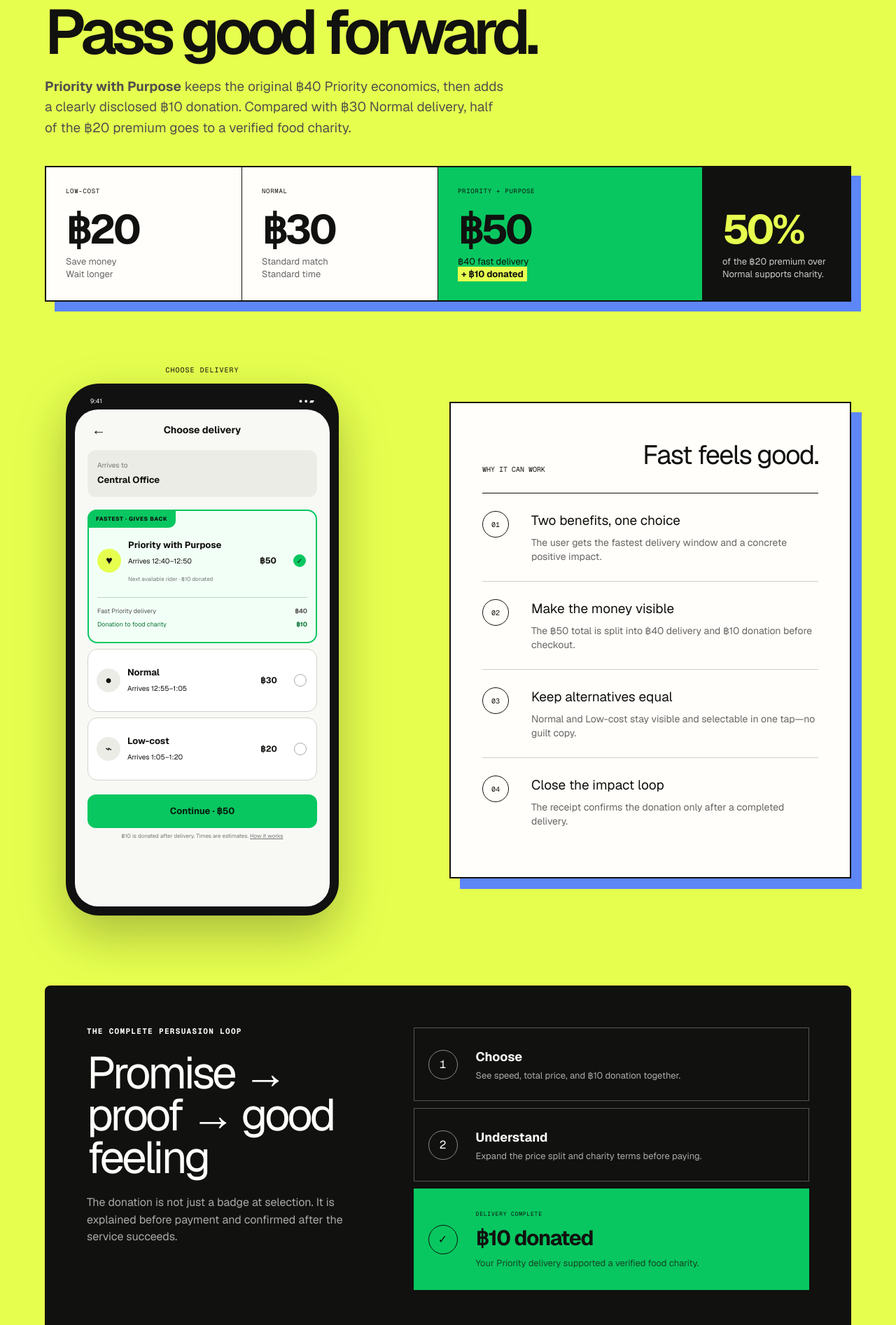
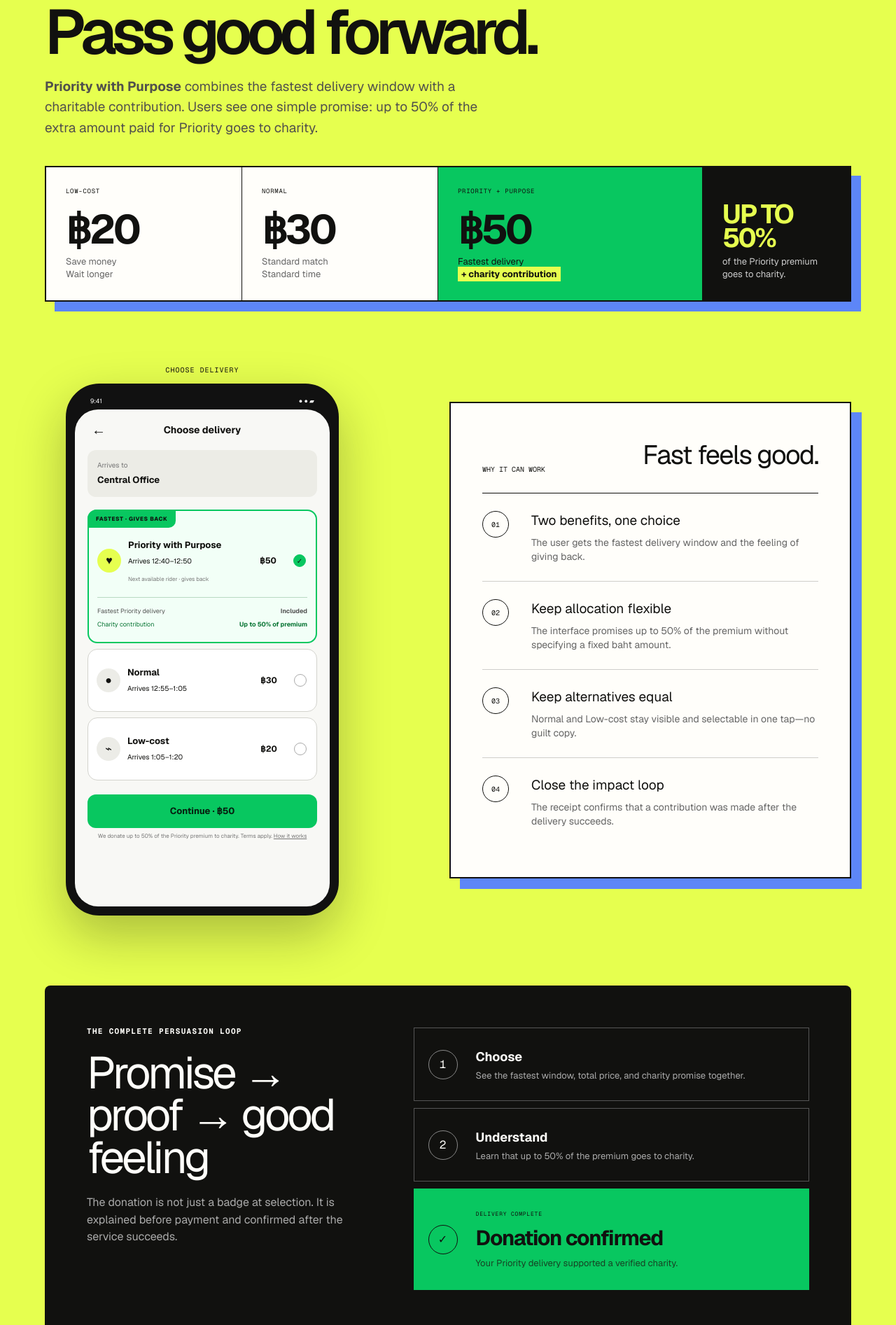
Before and after one commit to gridboxes/LMWN-Challenge, a Next.js app: page / in a window 1280 px wide. Shown: the part 8426-10319 px from the top of the page at 70% size. Built offline with nearby package versions, Linux system fonts and the light colour scheme.

Commit message:
Make Priority donation amount flexible

```diff
--- a/app/globals.css
+++ b/app/globals.css
@@ -149,7 +149,7 @@ main { overflow: clip; }
 .price-logic .logic-priority p { color: var(--ink); }
 .price-logic .logic-priority p strong { padding: 2px 5px; background: var(--acid); }
 .price-logic .logic-note { background: var(--ink); color: var(--white); }
-.price-logic .logic-note b { color: var(--acid); }
+.price-logic .logic-note b { color: var(--acid); font-size: 38px; line-height: .9; }
 .price-logic .logic-note p { color: #ccc; }
 .priority-layout { display: grid; grid-template-columns: 450px 1fr; gap: 10vw; align-items: center; }
 .basket-summary { margin: 0 18px 18px; padding: 14px; background: #ecece6; border-radius: 12px; font-size: 10px; }.basket-summary span { display:block; color:#777; }.basket-summary b { display:block; margin-top:4px; font-size:13px; }
--- a/app/page.tsx
+++ b/app/page.tsx
@@ -242,14 +242,14 @@ export default function Home() {
         <div className="section-heading priority-heading">
           <p className="eyebrow">04 · Question 2 · Proposed solution</p>
           <h2>Move faster.<br />Pass good forward.</h2>
-          <p><b>Priority with Purpose</b> keeps the original ฿40 Priority economics, then adds a clearly disclosed ฿10 donation. Compared with ฿30 Normal delivery, half of the ฿20 premium goes to a verified food charity.</p>
+          <p><b>Priority with Purpose</b> combines the fastest delivery window with a charitable contribution. Users see one simple promise: up to 50% of the extra amount paid for Priority goes to charity.</p>
         </div>
 
         <div className="price-logic" aria-label="Delivery pricing and donation breakdown">
           <div><span>LOW-COST</span><b>฿20</b><p>Save money<br />Wait longer</p></div>
           <div><span>NORMAL</span><b>฿30</b><p>Standard match<br />Standard time</p></div>
-          <div className="logic-priority"><span>PRIORITY + PURPOSE</span><b>฿50</b><p>฿40 fast delivery<br /><strong>+ ฿10 donated</strong></p></div>
-          <div className="logic-note"><b>50%</b><p>of the ฿20 premium over Normal supports charity.</p></div>
+          <div className="logic-priority"><span>PRIORITY + PURPOSE</span><b>฿50</b><p>Fastest delivery<br /><strong>+ charity contribution</strong></p></div>
+          <div className="logic-note"><b>UP TO 50%</b><p>of the Priority premium goes to charity.</p></div>
         </div>
 
         <div className="priority-layout">
@@ -258,30 +258,30 @@ export default function Home() {
             <div className="basket-summary"><span>Arrives to</span><b>Central Office</b></div>
             <div className="speed-card recommended">
               <div className="recommended-label">FASTEST · GIVES BACK</div>
-              <span className="speed-icon">♥</span><div><b>Priority with Purpose</b><p>Arrives 12:40–12:50</p><small>Next available rider · ฿10 donated</small></div><strong>฿50</strong><i>✓</i>
-              <div className="donation-breakdown"><span>Fast Priority delivery <b>฿40</b></span><span>Donation to food charity <b>฿10</b></span></div>
+              <span className="speed-icon">♥</span><div><b>Priority with Purpose</b><p>Arrives 12:40–12:50</p><small>Next available rider · gives back</small></div><strong>฿50</strong><i>✓</i>
+              <div className="donation-breakdown"><span>Fastest Priority delivery <b>Included</b></span><span>Charity contribution <b>Up to 50% of premium</b></span></div>
             </div>
             <div className="speed-card"><span className="speed-icon">●</span><div><b>Normal</b><p>Arrives 12:55–1:05</p></div><strong>฿30</strong><i /></div>
             <div className="speed-card"><span className="speed-icon">⌁</span><div><b>Low-cost</b><p>Arrives 1:05–1:20</p></div><strong>฿20</strong><i /></div>
             <button className="primary-btn">Continue · ฿50</button>
-            <p className="fine-print">฿10 is donated after delivery. Times are estimates. <u>How it works</u></p>
+            <p className="fine-print">We donate up to 50% of the Priority premium to charity. Terms apply. <u>How it works</u></p>
           </Phone>
 
           <div className="ethics-panel">
             <div className="ethics-title"><span>WHY IT CAN WORK</span><h3>Fast feels good.</h3></div>
-            <article><span>01</span><div><h4>Two benefits, one choice</h4><p>The user gets the fastest delivery window and a concrete positive impact.</p></div></article>
-            <article><span>02</span><div><h4>Make the money visible</h4><p>The ฿50 total is split into ฿40 delivery and ฿10 donation before checkout.</p></div></article>
+            <article><span>01</span><div><h4>Two benefits, one choice</h4><p>The user gets the fastest delivery window and the feeling of giving back.</p></div></article>
+            <article><span>02</span><div><h4>Keep allocation flexible</h4><p>The interface promises up to 50% of the premium without specifying a fixed baht amount.</p></div></article>
             <article><span>03</span><div><h4>Keep alternatives equal</h4><p>Normal and Low-cost stay visible and selectable in one tap—no guilt copy.</p></div></article>
-            <article><span>04</span><div><h4>Close the impact loop</h4><p>The receipt confirms the donation only after a completed delivery.</p></div></article>
+            <article><span>04</span><div><h4>Close the impact loop</h4><p>The receipt confirms that a contribution was made after the delivery succeeds.</p></div></article>
           </div>
         </div>
 
         <div className="impact-flow">
           <div className="impact-copy"><p className="eyebrow">The complete persuasion loop</p><h3>Promise → proof → good feeling</h3><p>The donation is not just a badge at selection. It is explained before payment and confirmed after the service succeeds.</p></div>
           <div className="impact-steps">
-            <article><span>1</span><div><b>Choose</b><p>See speed, total price, and ฿10 donation together.</p></div></article>
-            <article><span>2</span><div><b>Understand</b><p>Expand the price split and charity terms before paying.</p></div></article>
-            <article className="impact-receipt"><span>✓</span><div><small>DELIVERY COMPLETE</small><b>฿10 donated</b><p>Your Priority delivery supported a verified food charity.</p></div></article>
+            <article><span>1</span><div><b>Choose</b><p>See the fastest window, total price, and charity promise together.</p></div></article>
+            <article><span>2</span><div><b>Understand</b><p>Learn that up to 50% of the premium goes to charity.</p></div></article>
+            <article className="impact-receipt"><span>✓</span><div><small>DELIVERY COMPLETE</small><b>Donation confirmed</b><p>Your Priority delivery supported a verified charity.</p></div></article>
           </div>
         </div>
       </section>
```
